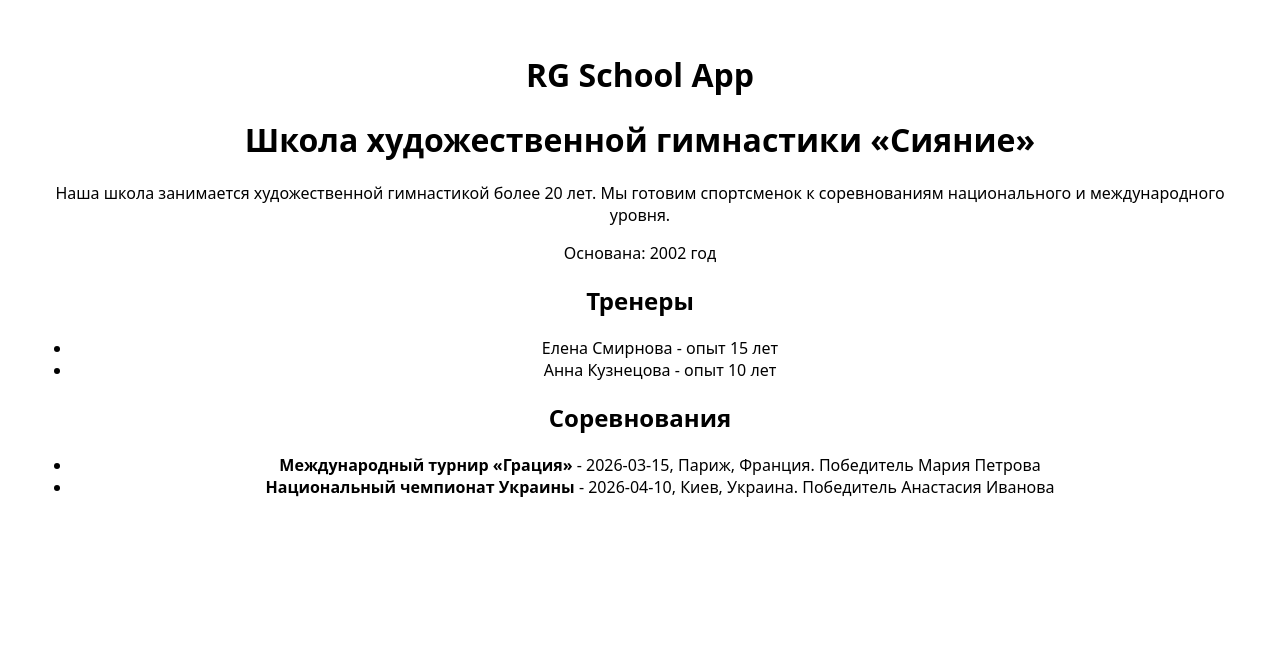
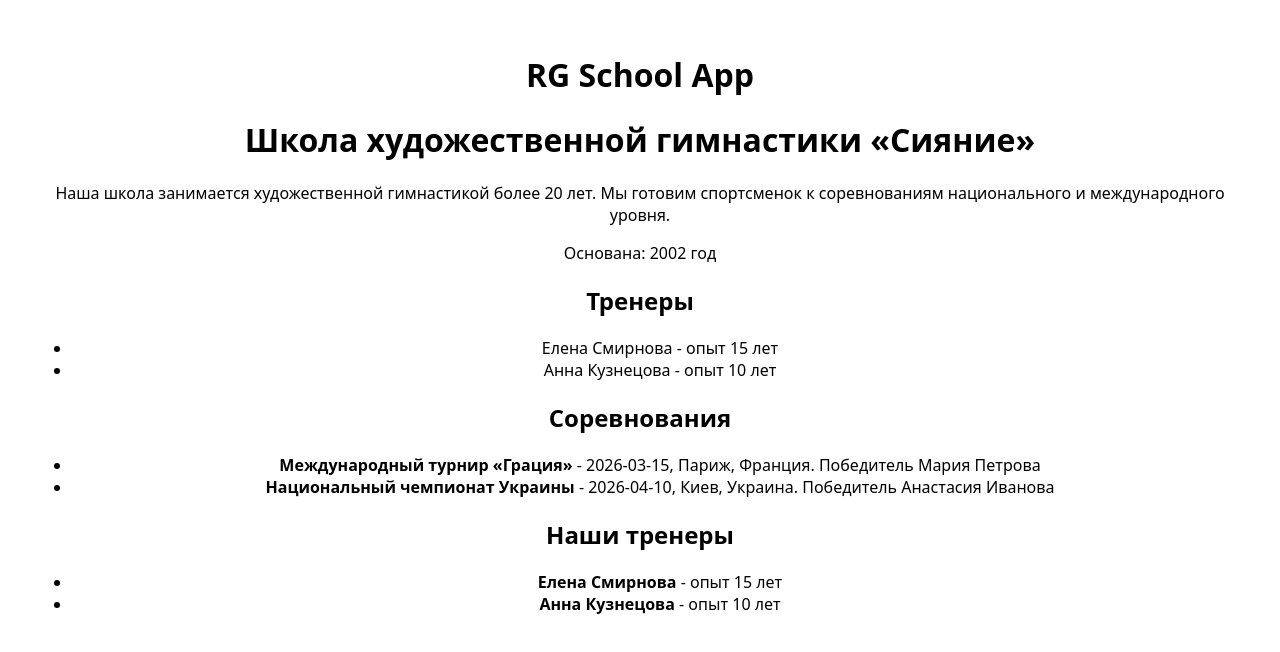
Before and after one commit to KonnyDaugh/ritmic-gimnastic, a React (Vite) app: page / in a window 1280 px wide. Shown: the top 652 px of the page. Built offline with nearby package versions, Linux system fonts and the light colour scheme.

Commit message:
Add CoachesList component displaying coaches from school data

```diff
--- a/src/app/RGSchoolApp.jsx
+++ b/src/app/RGSchoolApp.jsx
@@ -1,6 +1,7 @@
 import './RGSchoolApp.css';
 import SchoolAbout from '../pages/SchoolAbout';
 import CompetitionsList from '../components/CompetitionsList';
+import CoachesList from '../components/CoachesList';
 
 function RGSchoolApp() {
 
@@ -9,6 +10,7 @@ function RGSchoolApp() {
         <h1>RG School App</h1>
         <SchoolAbout />
         <CompetitionsList />
+        <CoachesList />
     </div>
   )
 }
--- /dev/null
+++ b/src/components/CoachesList.jsx
@@ -0,0 +1,19 @@
+import React from "react";
+import { schoolInfo } from "../data/school";
+
+function CoachesList() {
+    return (
+        <div>
+            <h2>Наши тренеры</h2>
+            <ul>
+                {schoolInfo.coaches.map(coach => (
+                    <li key={coach.id} >
+                        <strong>{coach.name}</strong> - опыт {coach.experience} лет
+                    </li>
+                ))}
+            </ul>
+        </div>
+    )
+}
+
+export default CoachesList;
```
